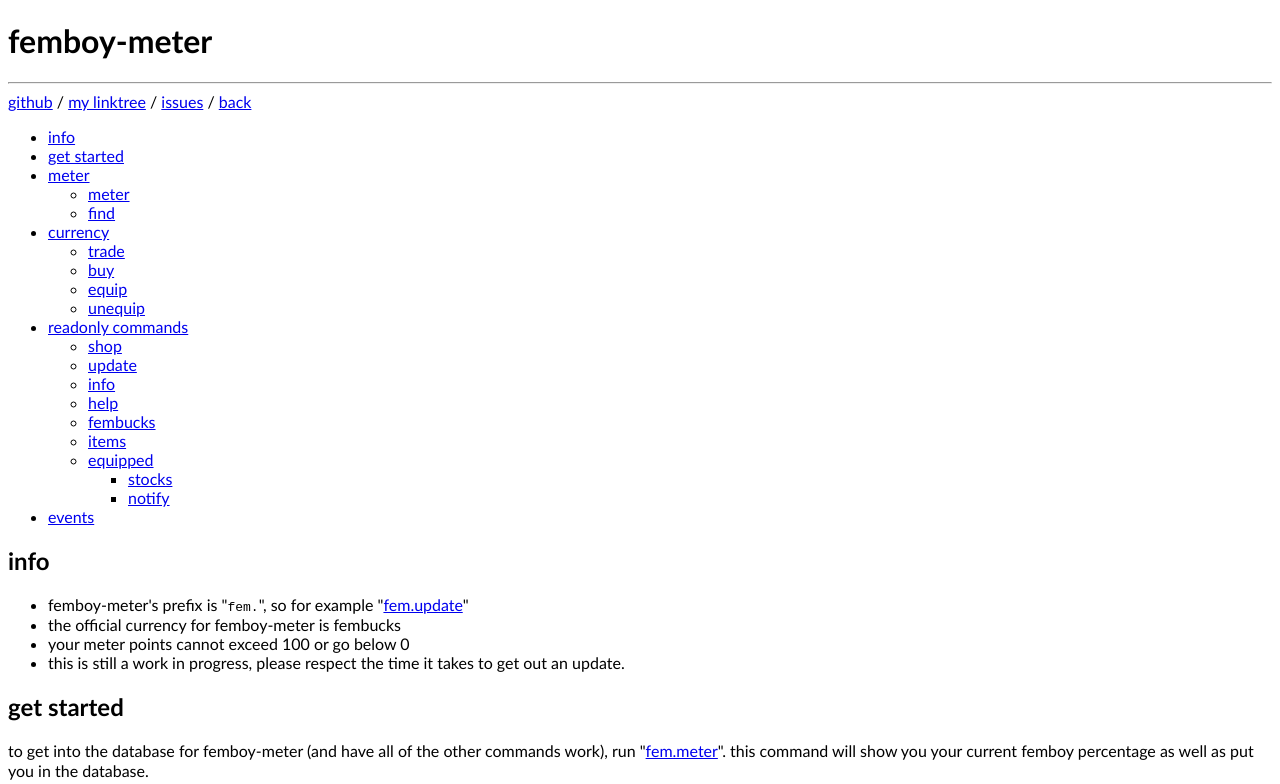
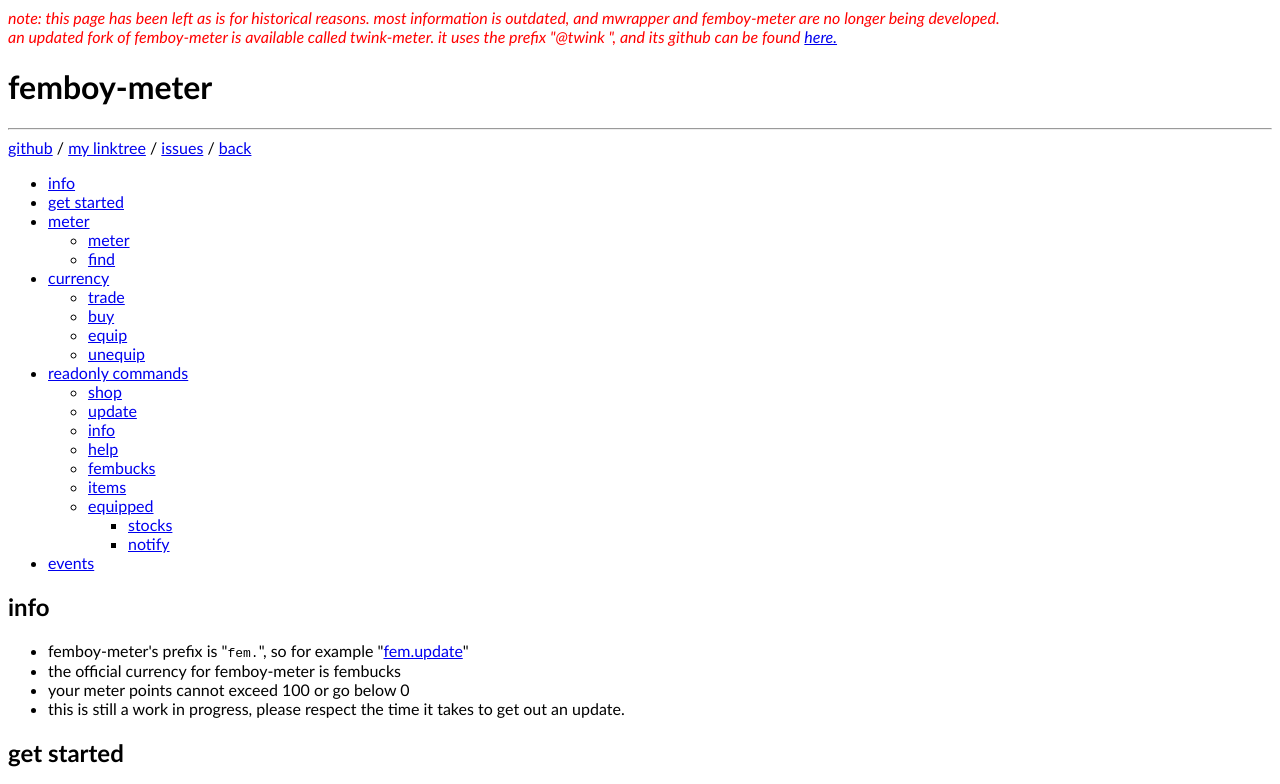
Before and after one commit to ArrowAced/twink, a plain HTML site: page femboy.html in a window 1280 px wide. Shown: the top 784 px of the page. Drawn offline with Linux system fonts and the light colour scheme.

Commit message:
add notice

```diff
--- a/femboy.html
+++ b/femboy.html
@@ -9,6 +9,7 @@
 </head>
 
 <body>
+  <quote><em style="color: red">note: this page has been left as is for historical reasons. most information is outdated, and mwrapper and femboy-meter are no longer being developed. <br />an updated fork of femboy-meter is available called twink-meter. it uses the prefix "@twink ", and its github can be found <a href="https://github.com/ArrowAced/jaxon_bots">here.</a></em></quote>
   <h1>femboy-meter</h1>
     <hr>
     <a href="https://github.com/MeowerBots/jaxon_bots/tree/main/femboy-meter">github</a> / <a href="https://linktr.ee/jaxonbaxon">my linktree</a> / <a href="https://github.com/MeowerBots/jaxon_bots/labels/femboy-meter">issues</a> / <a href="/">back</a>
```
Also changed, not shown: index.html (+2 -1 lines).
